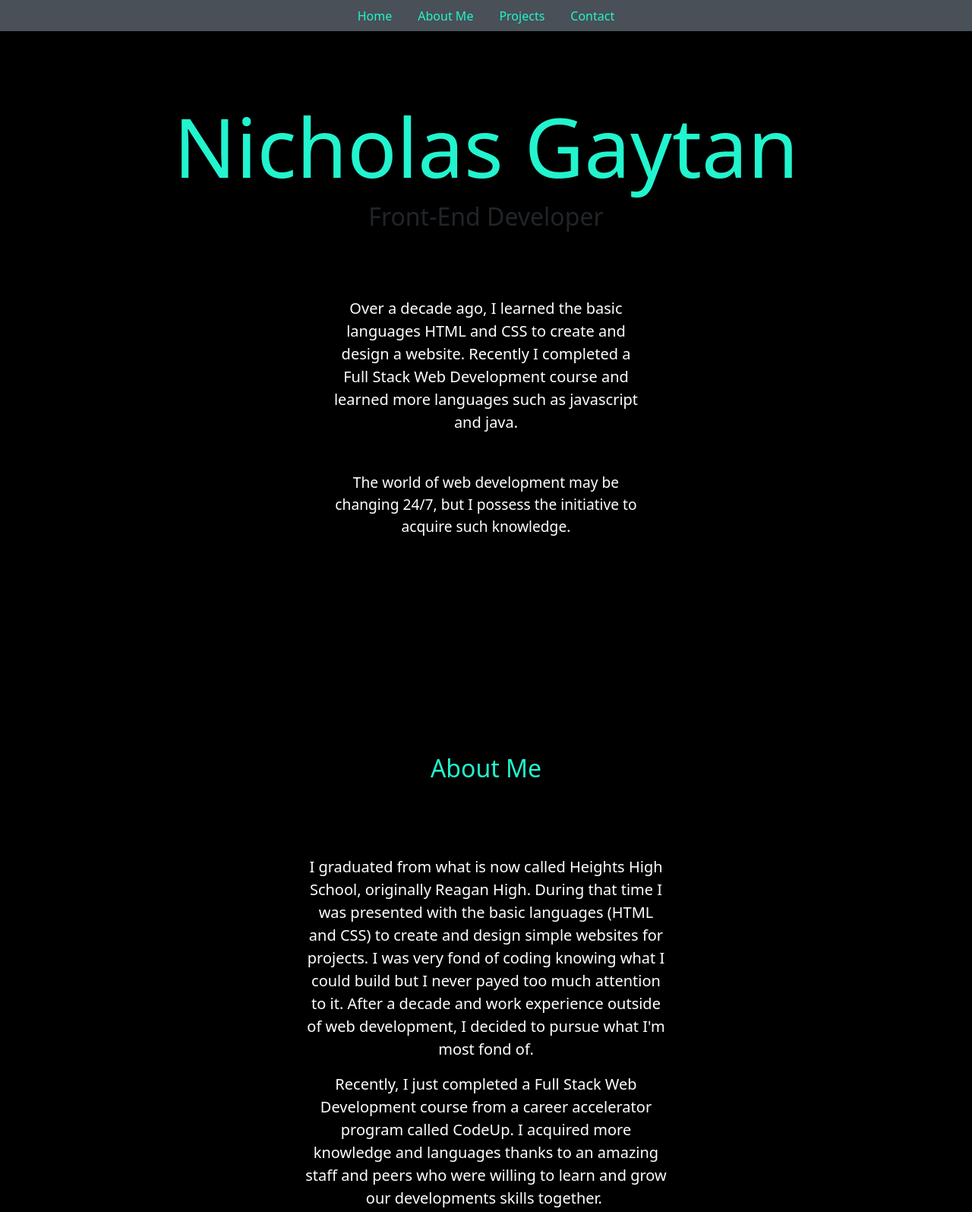
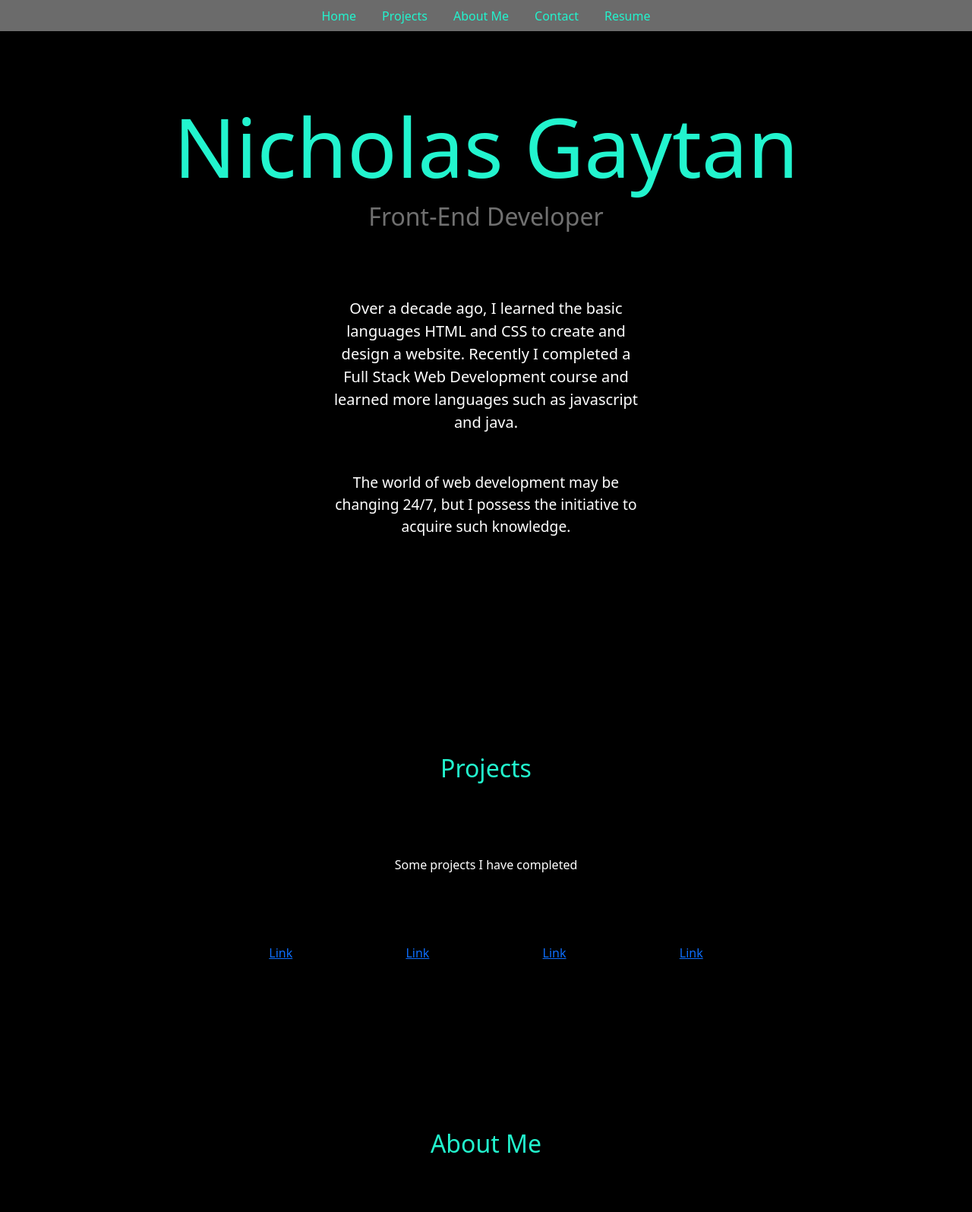
Before and after one commit to nicholasjg97/nicholasjg97.github.io, a plain HTML site: page index.html in a window 1280 px wide. Shown: the top 1595 px of the page at 76% size. Drawn offline with nearby package versions, Linux system fonts and the light colour scheme.

Commit message:
more changes to layout and design

```diff
--- /dev/null
+++ b/design.css
@@ -0,0 +1,6 @@
+ul {
+    border-style: none;
+    position: fixed;
+    width: 100%;
+    background: rgba(169, 169, 169, 0.635);
+}
--- a/index.html
+++ b/index.html
@@ -1,24 +1,26 @@
 <!DOCTYPE html>
 <html lang="en">
+
 <head>
-    <meta charset="UTF-8">
+    <meta charset="utf-8">
     <meta name="viewport" content="width=device-width, initial-scale=1.0, shrink-to-fit=no">
     <title>Nicholas Gaytan</title>
     <link rel="stylesheet" href="https://cdn.jsdelivr.net/npm/bootstrap@5.2.0/dist/css/bootstrap.min.css">
 </head>
 
 <body style="background: rgb(0,0,0);">
-    <ul class="nav nav-tabs d-flex justify-content-center" style="border-style: none;background: var(--bs-nav-tabs-link-active-color);position: fixed;width: 100%;margin-top: -48px;">
-        <li class="nav-item"><a class="nav-link" href="#" style="color: #22f4ce;">Home</a></li>
-        <li class="nav-item"><a class="nav-link" href="#" style="color: #22f4ce;">About Me</a></li>
-        <li class="nav-item"><a class="nav-link" href="#" style="color: #22f4ce;">Projects</a></li>
+    <ul class="nav nav-tabs d-flex justify-content-center" style="background: rgba(169,169,169,0.635);position: fixed;width: 100%;margin-top: -48px;border-style: none;">
+        <li class="nav-item"><a class="nav-link" title="home" href="www.nicholasgaytan.com" style="color: #22f4ce;">Home</a></li>
+        <li class="nav-item"><a class="nav-link" href="/#projects" style="color: #22f4ce;">Projects</a></li>
+        <li class="nav-item"><a class="nav-link" title="about" href="/#about" style="color: #22f4ce;">About Me</a></li>
         <li class="nav-item"><a class="nav-link" href="#" style="color: #22f4ce;">Contact</a></li>
+        <li class="nav-item"><a class="nav-link" title="resume" href="resume.html" style="color: #22f4ce;">Resume</a></li>
     </ul>
     <header class="d-flex" style="height: 100vh;margin-top: 3rem;padding-top: 5rem;">
         <div class="container" style="background: rgba(255,255,255,0);">
             <hgroup>
                 <h1 class="text-center" style="color: #22f4ce;font-size: 6.75rem;">Nicholas Gaytan</h1>
-                <h2 class="text-center" style="font-size: 2rem;">Front-End Developer</h2>
+                <h2 class="text-center" style="font-size: 2rem;color: rgb(112,112,112);">Front-End Developer</h2>
             </hgroup>
             <div class="text-center" style="padding: 0px;padding-top: 20px;">
                 <picture><img></picture>
@@ -31,7 +33,19 @@
     </header>
     <main>
         <div class="container">
-            <article style="width: 30rem;margin: 0 auto;margin-top: 2rem;margin-bottom: 2rem;">
+            <section id="projects">
+                <header>
+                    <h2 class="text-center" style="color: #22f4ce;position: relative;padding-top: 6rem;padding-bottom: 3rem;margin: 3rem 0;margin-bottom: 3rem;font-size: 2rem;">Projects</h2>
+                    <p class="text-center" style="color: white;">Some projects I have completed</p>
+                </header>
+                <ul class="list-unstyled" style="text-align: center;margin-bottom: 1em;">
+                    <li style="display: inline-block;margin: 0.5rem;"><a class="justify-content-center align-items-center" href="#" style="width: 10rem;height: 10rem;display: flex;border-radius: 50%;border-style: none;">Link</a></li>
+                    <li style="display: inline-block;margin: 0.5rem;"><a class="justify-content-center align-items-center" href="#" style="width: 10rem;height: 10rem;display: flex;border-radius: 50%;border-style: none;">Link</a></li>
+                    <li style="display: inline-block;margin: 0.5rem;"><a class="justify-content-center align-items-center" href="#" style="width: 10rem;height: 10rem;display: flex;border-radius: 50%;border-style: none;">Link</a></li>
+                    <li style="display: inline-block;margin: 0.5rem;"><a class="justify-content-center align-items-center" href="#" style="width: 10rem;height: 10rem;display: flex;border-radius: 50%;border-style: none;">Link</a></li>
+                </ul>
+            </section>
+            <article id="about" style="width: 30rem;margin: 0 auto;margin-top: 2rem;margin-bottom: 2rem;">
                 <header>
                     <h2 class="text-center" style="color: #22f4ce;position: relative;padding-top: 6rem;padding-bottom: 3rem;margin: 3rem 0;margin-bottom: 3rem;font-size: 2rem;">About Me</h2>
                 </header>
```
Also changed, not shown: resume.html (added, +23 -0 lines).
